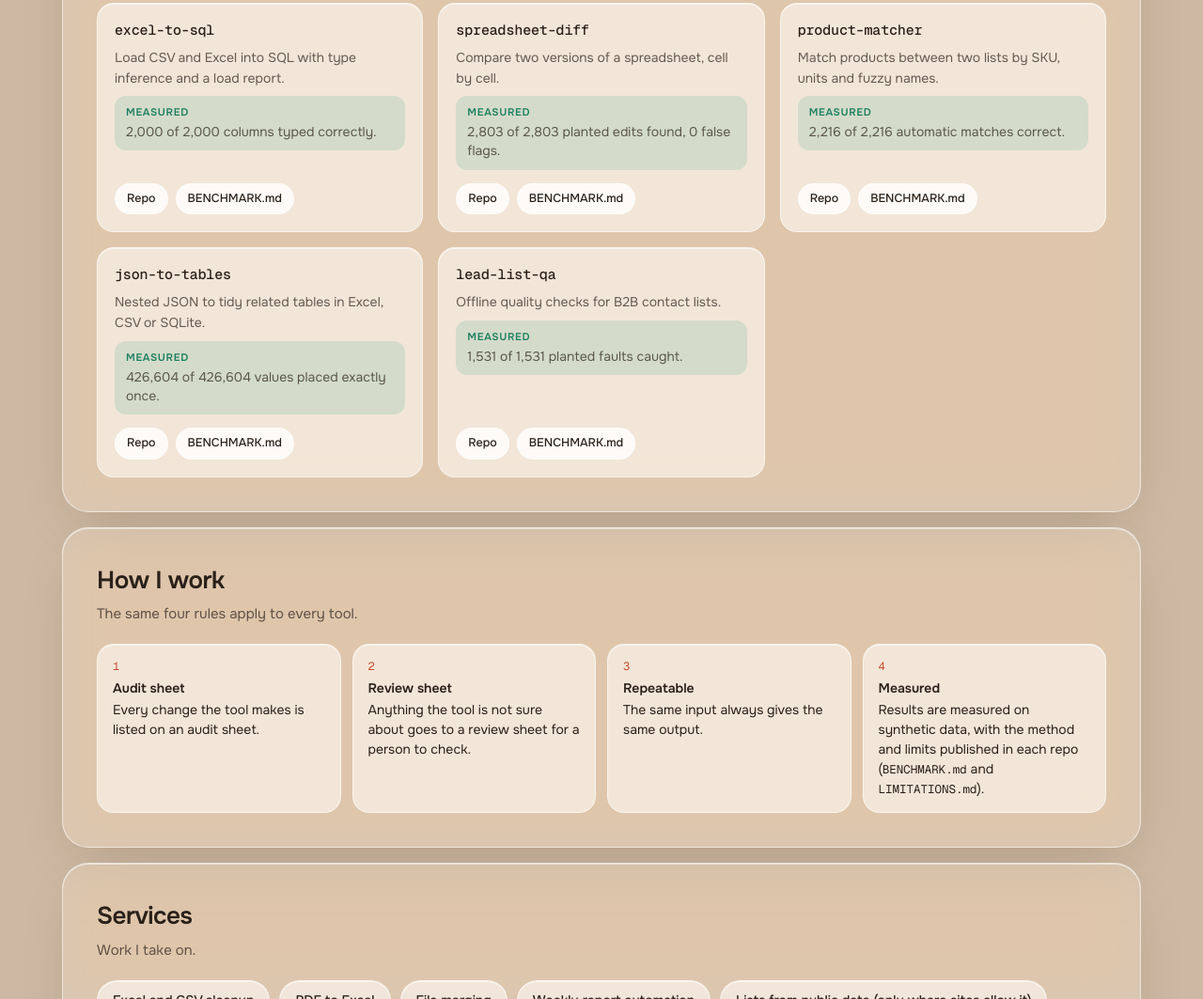
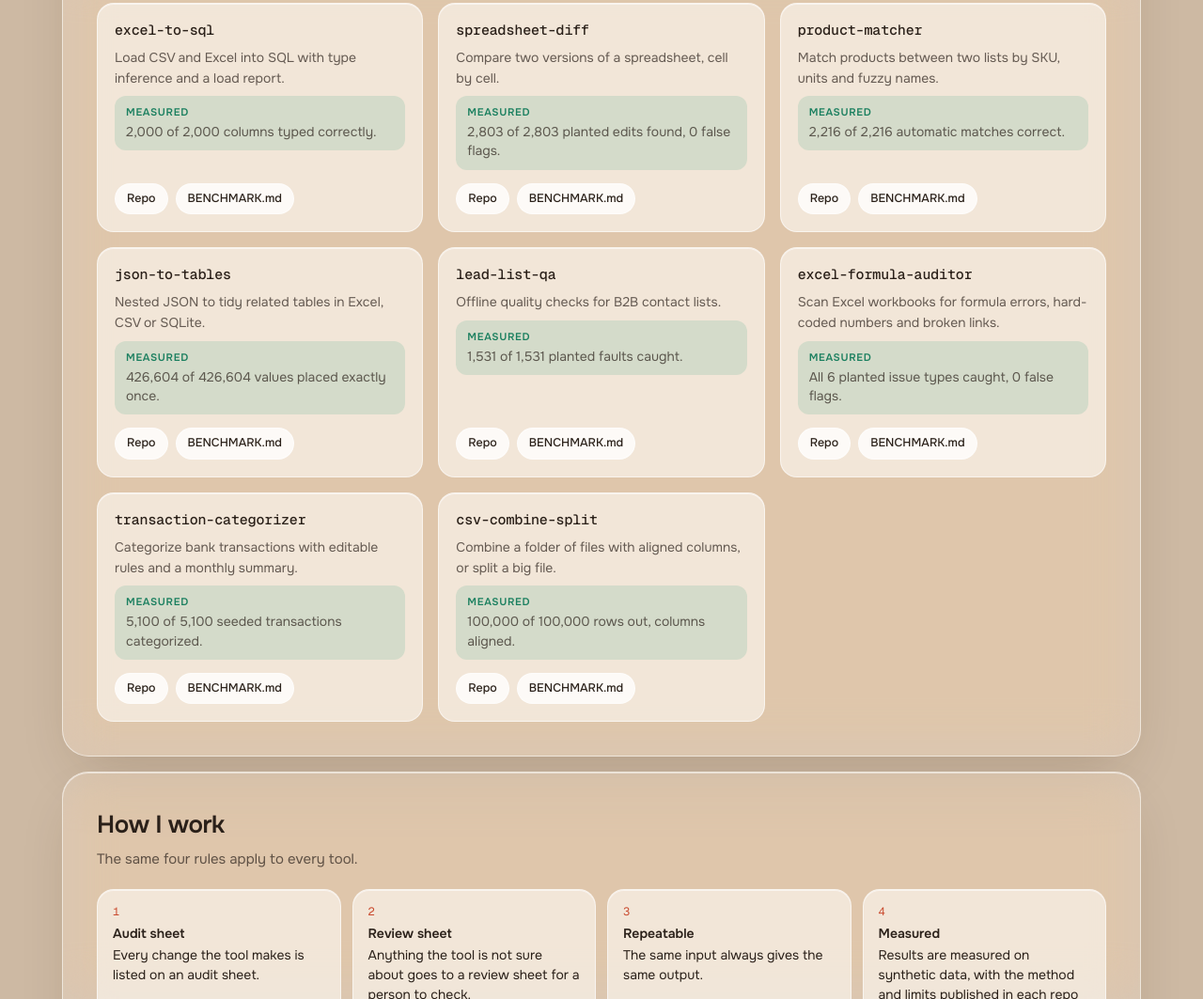
Before and after one commit to chasebuilds/chasebuilds.github.io, a plain HTML site: page index.html in a window 1280 px wide. Shown: the part 2016-3079 px from the top of the page at 94% size. Drawn offline with nearby package versions, Linux system fonts and the light colour scheme.

Commit message:
Add three more tools

```diff
--- a/index.html
+++ b/index.html
@@ -175,6 +175,33 @@
             <div class="links"><a href="https://github.com/chasebuilds/lead-list-qa">Repo</a><a href="https://github.com/chasebuilds/lead-list-qa/blob/main/BENCHMARK.md">BENCHMARK.md</a></div>
           </div>
         </article>
+
+        <article class="card tool">
+          <div class="body">
+            <h3>excel-formula-auditor</h3>
+            <p>Scan Excel workbooks for formula errors, hard-coded numbers and broken links.</p>
+            <p class="result"><span>Measured</span>All 6 planted issue types caught, 0 false flags.</p>
+            <div class="links"><a href="https://github.com/chasebuilds/excel-formula-auditor">Repo</a><a href="https://github.com/chasebuilds/excel-formula-auditor/blob/main/BENCHMARK.md">BENCHMARK.md</a></div>
+          </div>
+        </article>
+
+        <article class="card tool">
+          <div class="body">
+            <h3>transaction-categorizer</h3>
+            <p>Categorize bank transactions with editable rules and a monthly summary.</p>
+            <p class="result"><span>Measured</span>5,100 of 5,100 seeded transactions categorized.</p>
+            <div class="links"><a href="https://github.com/chasebuilds/transaction-categorizer">Repo</a><a href="https://github.com/chasebuilds/transaction-categorizer/blob/main/BENCHMARK.md">BENCHMARK.md</a></div>
+          </div>
+        </article>
+
+        <article class="card tool">
+          <div class="body">
+            <h3>csv-combine-split</h3>
+            <p>Combine a folder of files with aligned columns, or split a big file.</p>
+            <p class="result"><span>Measured</span>100,000 of 100,000 rows out, columns aligned.</p>
+            <div class="links"><a href="https://github.com/chasebuilds/csv-combine-split">Repo</a><a href="https://github.com/chasebuilds/csv-combine-split/blob/main/BENCHMARK.md">BENCHMARK.md</a></div>
+          </div>
+        </article>
       </div>
     </section>
 
```
